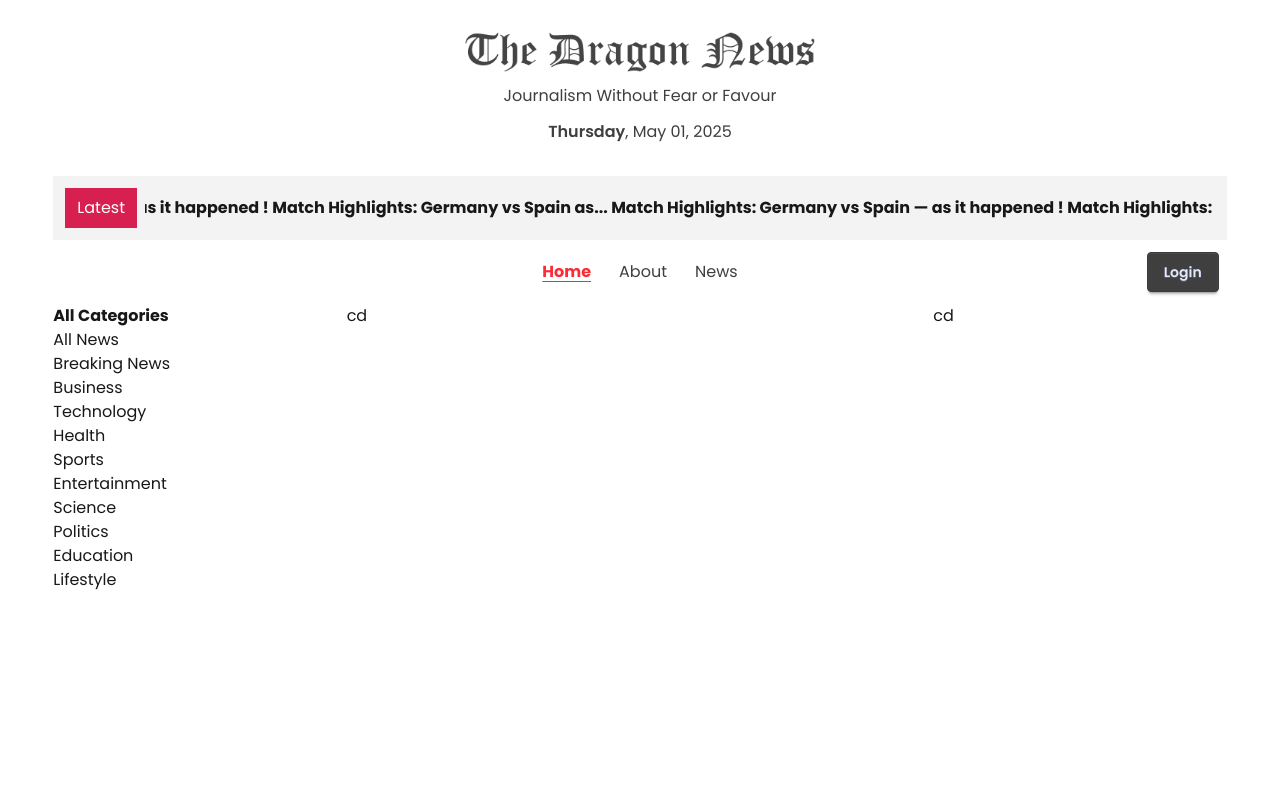
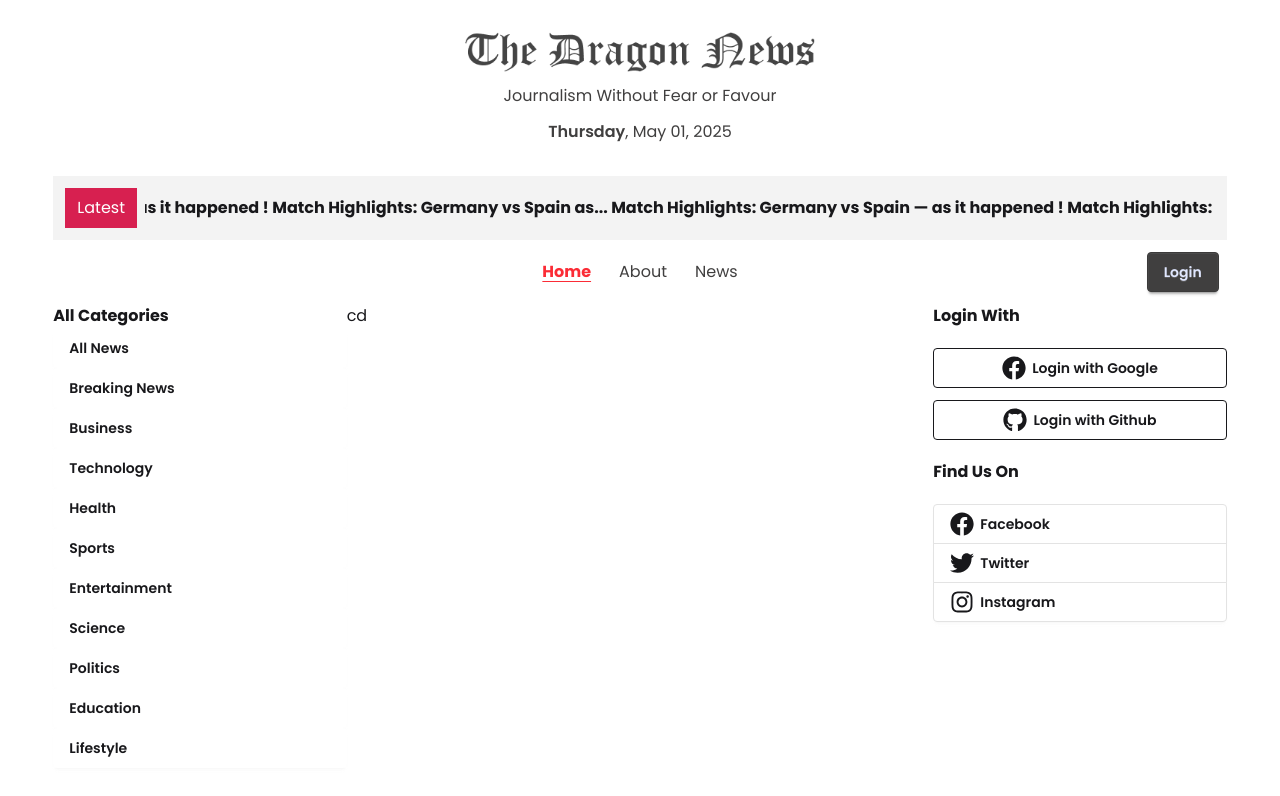
Before and after one commit to mintusikder/simple-react-firebase, a React (Vite) app in the folder dragon-news/: page / in a window 1280 px wide. Shown: the top 796 px of the page. Built offline with nearby package versions, Linux system fonts and the light colour scheme.

Commit message:
added socila button

```diff
--- a/dragon-news/package.json
+++ b/dragon-news/package.json
@@ -15,6 +15,7 @@
     "react": "^19.0.0",
     "react-dom": "^19.0.0",
     "react-fast-marquee": "^1.6.5",
+    "react-icons": "^5.5.0",
     "react-router": "^7.5.3",
     "tailwindcss": "^4.1.5"
   },
--- a/dragon-news/src/components/Categories.jsx
+++ b/dragon-news/src/components/Categories.jsx
@@ -9,7 +9,15 @@ const Categories = () => {
       <h2 className="font-bold">All Categories</h2>
       <div className="flex flex-col">
         {categories.map((categorie) => (
-          <NavLink key={categorie.id}>{categorie.name}</NavLink>
+          <NavLink
+          className={({ isActive }) =>
+            `btn border-0 justify-start text-left ${isActive ? "bg-base-200" : "bg-base-100 hover:bg-base-200"}`
+          }
+            to={`category/${categorie.id}`}
+            key={categorie.id}
+          >
+            {categorie.name}
+          </NavLink>
         ))}
       </div>
     </div>
--- /dev/null
+++ b/dragon-news/src/components/HomeLayout/SocalLogin.jsx
@@ -0,0 +1,38 @@
+import React from "react";
+import { FaGithub } from "react-icons/fa";
+import { FaFacebook, FaTwitter, FaInstagram } from "react-icons/fa";
+const SocalLogin = () => {
+  return (
+    <div>
+      <h2 className="font-bold mb-5">Login With</h2>
+      <div className="flex flex-col gap-3">
+        <button className="btn btn-outline">
+          <FaFacebook size={24} /> Login with Google
+        </button>
+        <button className="btn btn-outline">
+          {" "}
+          <FaGithub size={24} />
+          Login with Github
+        </button>
+      </div>
+      <h2 className="font-bold my-5">Find Us On</h2>
+      <div className="join join-vertical flex flex-col">
+        <button className="btn join-item justify-start bg-white">
+          {" "}
+          <FaFacebook size={24} />
+          Facebook
+        </button>
+        <button className="btn join-item justify-start bg-white">
+          <FaTwitter size={24} />
+          Twitter
+        </button>
+        <button className="btn join-item justify-start bg-white">
+          <FaInstagram size={24} />
+          Instagram
+        </button>
+      </div>
+    </div>
+  );
+};
+
+export default SocalLogin;
--- a/dragon-news/src/components/RightAside.jsx
+++ b/dragon-news/src/components/RightAside.jsx
@@ -1,9 +1,10 @@
 import React from 'react';
+import SocalLogin from './HomeLayout/SocalLogin';
 
 const RightAside = () => {
     return (
         <div>
-            cd
+           <SocalLogin></SocalLogin>
         </div>
     );
 };
--- a/dragon-news/src/pages/CategoryNews.jsx
+++ b/dragon-news/src/pages/CategoryNews.jsx
@@ -1,9 +1,12 @@
 import React from 'react';
+import { useParams } from 'react-router';
 
 const CategoryNews = () => {
+    const {id} = useParams()
+    console.log(id)
     return (
         <div>
-
+            Category - {id}
         </div>
     );
 };
```
Also changed, not shown: 1 other file (tests, documents, lock files or other folders).
